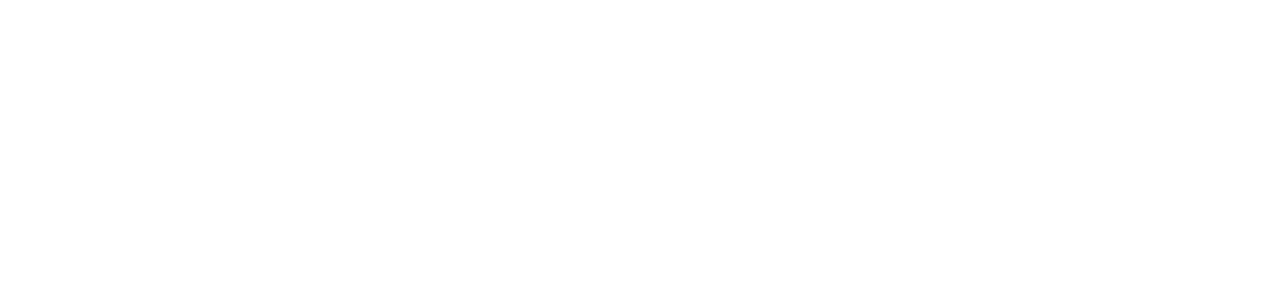
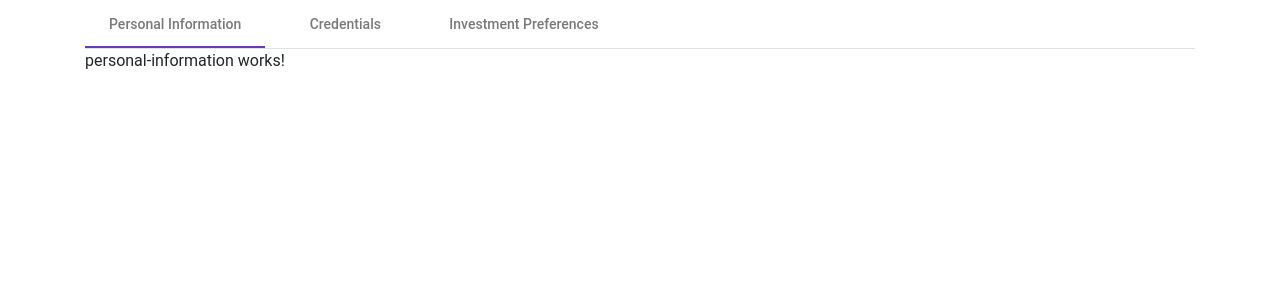
Before and after one commit to jspauldo98/smart_stock, an Angular app in the folder smart_stock/smart_stock/ClientApp/: page /register in a window 1280 px wide. Before the commit this address led to /. Shown: the top 300 px of the page. Built offline with nearby package versions, Linux system fonts and the light colour scheme.

Commit message:
Begin laying out register process through use of tabs and different view embedded in these tabs.

```diff
--- a/smart_stock/smart_stock/ClientApp/src/app/app-routing.module.ts
+++ b/smart_stock/smart_stock/ClientApp/src/app/app-routing.module.ts
@@ -3,12 +3,14 @@
 
 import { HomeComponent } from './home/home.component';
 import { LoginComponent } from './login/login.component';
+import { RegisterComponent } from './register/register.component'
 import { AuthGuard } from './auth.guard';
 
 //Do not allow for routes to be modified after compile time, keep routing variables set as const's
 const routes: Routes = [
     { path: '', pathMatch: 'full', redirectTo: 'login' },
     { path: 'login', component: LoginComponent },
+    { path: 'register', component: RegisterComponent },
     { path: 'home', component: HomeComponent, canActivate: [AuthGuard] }
 ];
 
--- a/smart_stock/smart_stock/ClientApp/src/app/login/login.component.html
+++ b/smart_stock/smart_stock/ClientApp/src/app/login/login.component.html
@@ -21,7 +21,14 @@
               <input matInput formControlName="password" type="password">
             </mat-form-field>
           </mat-card-content>
-          <button mat-raised-button color="primary" style="margin-left: 38%;">Log in</button>
+          <div class="row">
+            <div class="col-5">
+              <button mat-raised-button color="primary" style="margin-left: 80%;">Log in</button>
+            </div>
+            <div class="col-5">
+              <button mat-raised-button color="primary" (click)="toRegisterView()" style="margin-left: 19%;">Register</button>
+            </div>
+          </div>
         </form>
       </mat-card>
     </div>
--- a/smart_stock/smart_stock/ClientApp/src/app/login/login.component.ts
+++ b/smart_stock/smart_stock/ClientApp/src/app/login/login.component.ts
@@ -31,6 +31,10 @@
     });
   }
 
+  toRegisterView() : void {
+    this.router.navigateByUrl("/register");
+  }
+
   ngOnDestroy(): void {
     if (this.getUserLoginSub) this.getUserLoginSub.unsubscribe();
   }
--- /dev/null
+++ b/smart_stock/smart_stock/ClientApp/src/app/register/personal-information.component.html
@@ -0,0 +1 @@
+<p>personal-information works!</p>
--- /dev/null
+++ b/smart_stock/smart_stock/ClientApp/src/app/register/personal-information.component.ts
@@ -0,0 +1,15 @@
+import { Component, OnInit } from '@angular/core';
+
+@Component({
+  selector: 'app-personal-information',
+  templateUrl: './personal-information.component.html',
+  styleUrls: ['./personal-information.component.css']
+})
+export class PersonalInformationComponent implements OnInit {
+
+  constructor() { }
+
+  ngOnInit(): void {
+  }
+
+}
--- /dev/null
+++ b/smart_stock/smart_stock/ClientApp/src/app/register/register.component.css
@@ -0,0 +1,3 @@
+/*body {
+    background-image: url('https://3ncb884ou5e49t9eb3fpeur1-wpengine.netdna-ssl.com/wp-content/uploads/2018/10/the-hottest-deal-in-cannabis-markets-today-featured.jpg');
+}*/
--- /dev/null
+++ b/smart_stock/smart_stock/ClientApp/src/app/register/register.component.html
@@ -0,0 +1,11 @@
+<body>
+    <div class="container">
+        <mat-tab-group animationDuration="1000ms">
+        <mat-tab label="Personal Information">
+            <app-personal-information></app-personal-information>
+        </mat-tab>
+        <mat-tab label="Credentials">Credentials</mat-tab>
+        <mat-tab label="Investment Preferences">Investment Preferences</mat-tab>
+        </mat-tab-group>
+    </div>
+</body>
--- /dev/null
+++ b/smart_stock/smart_stock/ClientApp/src/app/register/register.component.ts
@@ -0,0 +1,15 @@
+import { Component, OnInit } from '@angular/core';
+
+@Component({
+  selector: 'app-register',
+  templateUrl: './register.component.html',
+  styleUrls: ['./register.component.css']
+})
+export class RegisterComponent implements OnInit {
+
+  constructor() { }
+
+  ngOnInit(): void {
+  }
+
+}
```
Also changed, not shown: smart_stock/smart_stock/ClientApp/src/app/app.module.ts (+8 -2 lines), smart_stock/smart_stock/ClientApp/src/app/register/personal-information.component.css (added), 1 other file (tests, documents, lock files or other folders).
